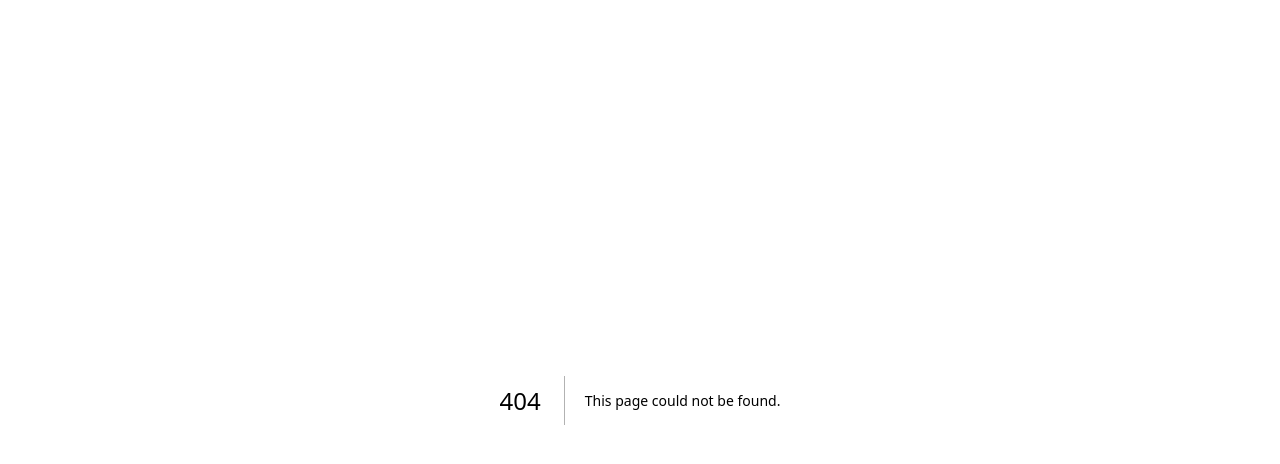
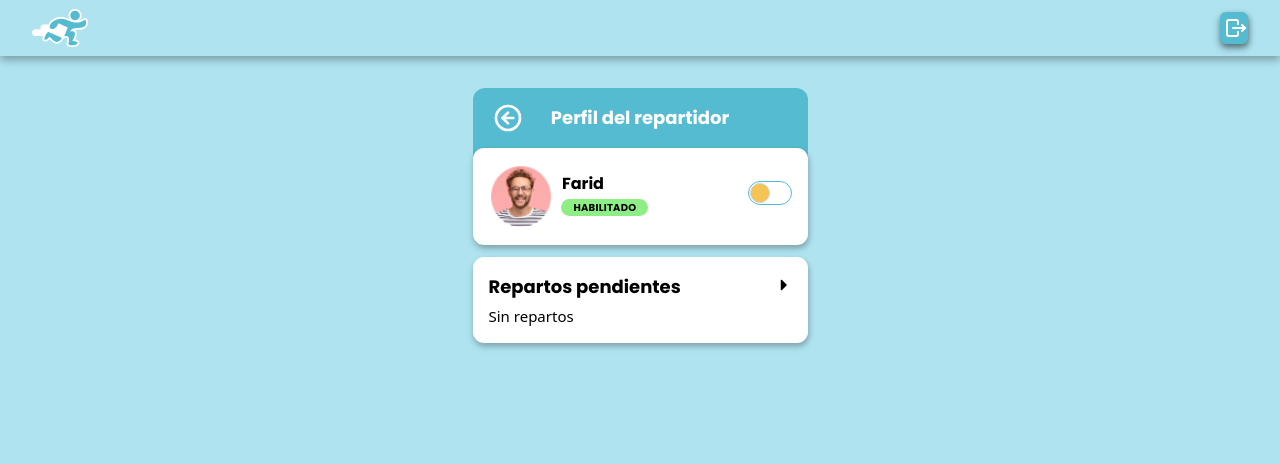
Before and after one commit to Tute22/Chacurbanos-front, a Next.js app: page /delivery_profile in a window 1280 px wide. Before the commit this address had no page. Shown: the top 464 px of the page. Built offline with nearby package versions, Linux system fonts and the light colour scheme.

Commit message:
delivery profile screen beggined

```diff
--- /dev/null
+++ b/src/app/delivery_profile/page.tsx
@@ -0,0 +1,75 @@
+import { LeftArrowIcon, TriangleDownArrow } from "@/commons/icons";
+import { poppins700, poppins400, poppins600 } from "@/commons/fonts";
+import { Navbar } from "@/components/Navbar";
+import exampleFace from "../../../public/Ellipse 9.png";
+import Image from "next/image";
+
+export default function AdminProfile() {
+  return (
+    <div className="bg-[#AEE3EF] h-screen">
+      <Navbar />
+
+      <main className="mt-8 w-[335px] mx-auto bg-[#55BBD1] text-white   rounded-xl">
+        <div className="flex items-center w-full p-4">
+          <LeftArrowIcon className="w-8 ml-[3px] absolute mx-auto" />
+
+          <div className="w-fit mx-auto">
+            <h3 className={`text-lg ${poppins700.className}`}>
+              Perfil del repartidor
+            </h3>
+          </div>
+        </div>
+
+        {/* Cuadrado blanco con mapa y datos de envío */}
+        <div className="p-4 bg-white rounded-[11px] shadow-white-distribution-container ">
+          {/* Container con imagen de perfil, nombre, estado y toggle*/}
+          <div className="flex items-center">
+            <Image src={exampleFace} alt="example_face" className="w-[70px]" />
+
+            {/* Container con nombre, estado y toggle */}
+            <div className="pl-2 flex justify-between w-64 items-center">
+              {/* Container con nombre y estado */}
+              <div>
+                <p
+                  className={`text-black text-[13px] mb-[3px] ml-[0.5px] ${poppins400.className}`}
+                >
+                  <strong
+                    className={`${poppins700.className} font-bold text-base`}
+                  >
+                    Farid
+                  </strong>
+                </p>
+
+                <div
+                  className={`mb-1 text-[10px] text-black ${poppins700.className} bg-[#8EEE86] py-[1px] px-3 rounded-2xl tracking-wide`}
+                >
+                  HABILITADO
+                </div>
+              </div>
+
+              {/* Container con toggle */}
+              <div>
+                <label className="relative inline-flex items-center cursor-pointer">
+                  <input type="checkbox" value="" className="sr-only peer" />
+                  <div className="w-11 h-6 border-[1px] border-solid border-[#55BBD1] peer-focus:outline-none rounded-full peer-checked:after:translate-x-full rtl:peer-checked:after:-translate-x-full after:absolute after:top-[2px] before:start-[2px] after:start-[2px] after:border-gray-300 after:border after:rounded-full after:bg-[#F4C455] after:h-5 after:w-5 after:transition-all ring:[#F4C455]"></div>
+                </label>
+              </div>
+            </div>
+          </div>
+        </div>
+      </main>
+
+      <div className="p-4 w-[335px] mx-auto mt-3 bg-white rounded-[11px] shadow-white-distribution-container ">
+        <div className="w-full" >
+          <div className="flex justify-between " >
+            <h3 className={`text-lg ${poppins700.className}`}>
+              Repartos pendientes
+            </h3>
+            <TriangleDownArrow className=" w-[18px] h-6  ml-[3px] -rotate-90"/>
+          </div>
+          <p className="mt-1 text-[15px]">Sin repartos</p>
+        </div>
+      </div>
+    </div>
+  );
+}
--- a/src/app/working-day/page.tsx
+++ b/src/app/working-day/page.tsx
@@ -2,7 +2,7 @@ import Image from "next/image";
 import { Navbar } from "@/components/Navbar";
 import { TriangleDownArrow } from "@/commons/icons";
 import { TrashIcon } from "@/commons/icons";
-import box from "../../../public/box.png";
+import box from "../../../public/Box.png";
 import { poppins300, poppins400, poppins500, poppins600, poppins700, poppins800 } from "@/commons/fonts";
 
 export default function WorkingDay() {
```
Also changed, not shown: src/app/distribution/page.tsx (+28 -9 lines), public/Ellipse 9.png (added).
